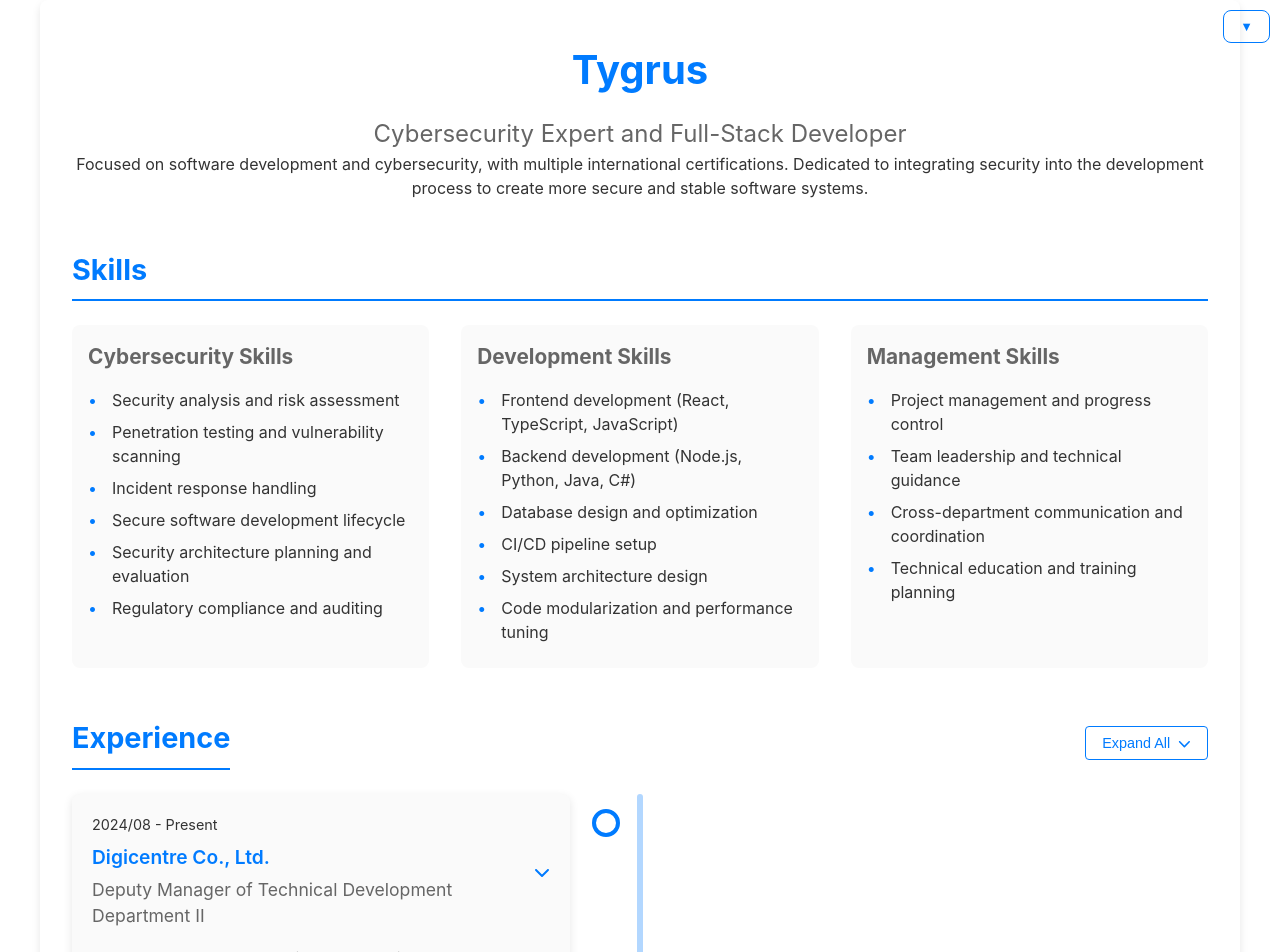
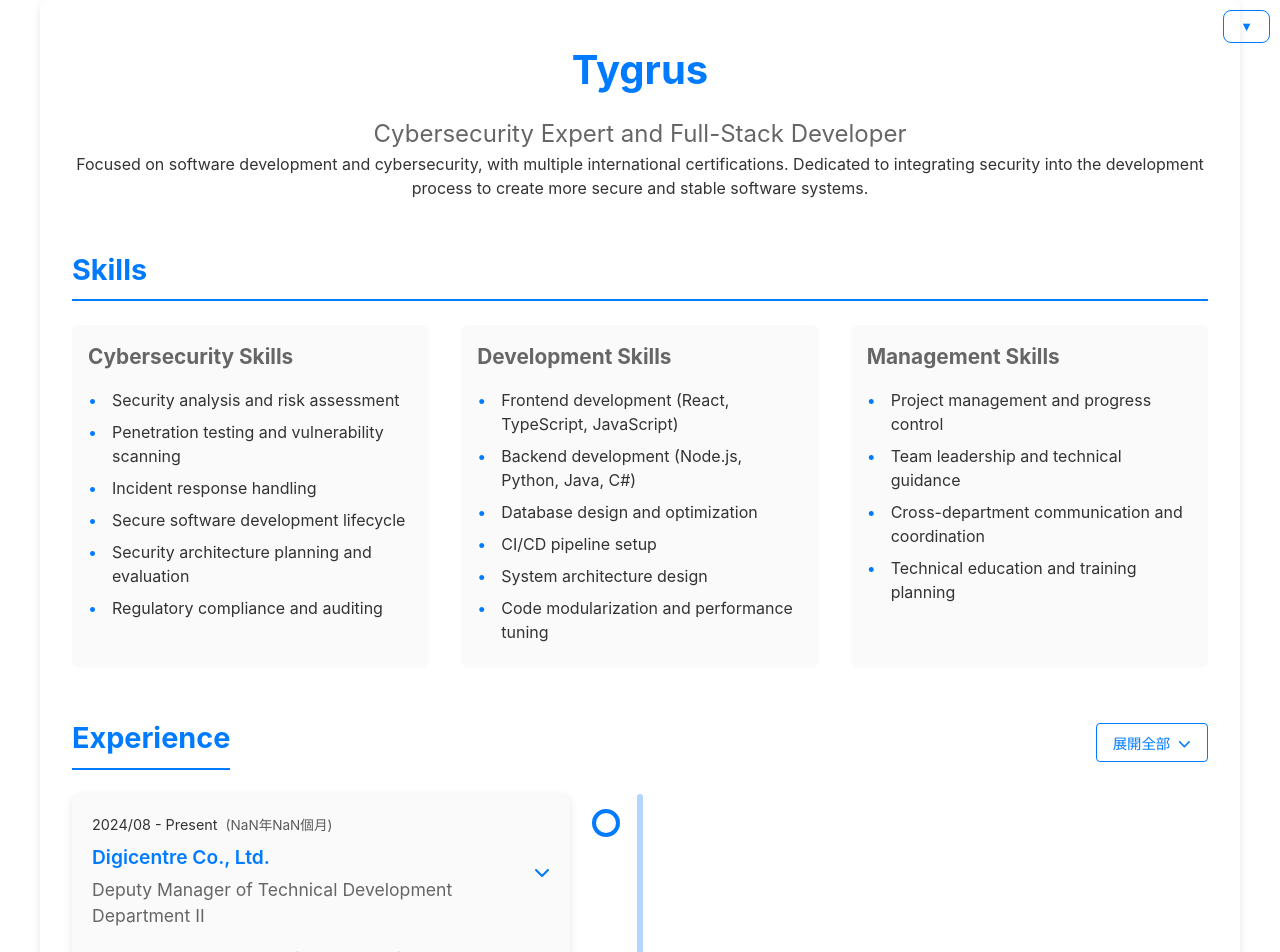
Before and after one commit to Lung-Yu/Lung-Yu.github.io, a React (Vite) app: page /cv in a window 1280 px wide. Shown: the top 952 px of the page. Built offline with nearby package versions, Linux system fonts and the light colour scheme.

Commit message:
feat: 新增經驗年限計算與格式化顯示，改善履歷內容可讀性

```diff
--- a/src/features/cv/components/CV.tsx
+++ b/src/features/cv/components/CV.tsx
@@ -38,6 +38,27 @@ const CV = () => {
     setAllEducationExpanded(!allEducationExpanded);
   };
 
+  const calculateExperienceYears = (period: string): { years: number; months: number } => {
+    const [start, end] = period.split(' - ');
+    const startDate = new Date(start.replace('/', '-'));
+    const endDate = end === '現在' ? new Date() : new Date(end.replace('/', '-'));
+
+    const diffTime = Math.abs(endDate.getTime() - startDate.getTime());
+    const totalMonths = Math.floor(diffTime / (1000 * 60 * 60 * 24 * 30.44));
+
+    return {
+      years: Math.floor(totalMonths / 12),
+      months: totalMonths % 12
+    };
+  };
+
+  const formatExperienceDuration = (duration: { years: number; months: number }): string => {
+    const { years, months } = duration;
+    if (years === 0) return `${months}個月`;
+    if (months === 0) return `${years}年`;
+    return `${years}年${months}個月`;
+  };
+
   if (isLoading) {
     return <div className="cv-container">Loading...</div>;
   }
@@ -57,6 +78,10 @@ const CV = () => {
   };
 
   const renderExperienceContent = (exp: any, index: number) => {
+    const duration = calculateExperienceYears(exp.period);
+    const durationText = formatExperienceDuration(duration);
+    const isCurrentJob = exp.period.includes('現在');
+
     if (exp.brief && exp.details) {
       return (
         <div
@@ -64,9 +89,17 @@ const CV = () => {
           onClick={() => toggleExperience(index)}
         >
           <div className="experience-summary">
-            <div className="experience-date">{exp.period}</div>
-            <div className="experience-company">{exp.company}</div>
-            <div className="experience-position">{exp.position}</div>
+            <div className="experience-header">
+              <div className="experience-date">
+                {exp.period}
+                <span className="experience-duration">
+                  ({durationText})
+                  {isCurrentJob && <span className="current-job-badge">目前</span>}
+                </span>
+              </div>
+              <div className="experience-company">{exp.company}</div>
+              <div className="experience-position">{exp.position}</div>
+            </div>
             <FontAwesomeIcon
               icon={faChevronDown}
               className={`toggle-icon ${(expandedExp === index || expandedExp === -1) ? 'expanded' : ''}`}
--- a/src/features/cv/styles/CV.css
+++ b/src/features/cv/styles/CV.css
@@ -651,3 +651,39 @@
 .expand-all-button.expanded .toggle-icon {
   transform: rotate(180deg);
 }
+
+.experience-header {
+  position: relative;
+  width: 100%;
+}
+
+.experience-duration {
+  margin-left: 0.5rem;
+  font-size: 0.85rem;
+  color: var(--color-text-light);
+  opacity: 0.8;
+}
+
+.current-job-badge {
+  display: inline-block;
+  margin-left: 0.5rem;
+  padding: 0.15rem 0.5rem;
+  background-color: var(--color-primary);
+  color: white;
+  font-size: 0.75rem;
+  font-weight: 500;
+  border-radius: 10px;
+  animation: pulse 2s infinite;
+}
+
+@keyframes pulse {
+  0% {
+    box-shadow: 0 0 0 0 rgba(var(--color-primary-rgb), 0.4);
+  }
+  70% {
+    box-shadow: 0 0 0 6px rgba(var(--color-primary-rgb), 0);
+  }
+  100% {
+    box-shadow: 0 0 0 0 rgba(var(--color-primary-rgb), 0);
+  }
+}
--- a/src/i18n/locales/en/cv.json
+++ b/src/i18n/locales/en/cv.json
@@ -7,10 +7,6 @@
     "experience": "Experience",
     "education": "Education",
     "conferences": "Conferences"
-  },
-  "actions": {
-    "expandAll": "Expand All",
-    "collapseAll": "Collapse All"
   },
   "skills": [
     {
@@ -69,7 +65,7 @@
     {
       "company": "Digicentre Co., Ltd.",
       "position": "Deputy Manager of Software Development Security Department",
-      "period": "2023/04 - 2024/07",
+      "period": "2021/09 - 2024/07",
       "brief": [
         "DevSecOps Process Optimization",
         "Security Tools Integration"
--- a/src/i18n/locales/zh-TW/cv.json
+++ b/src/i18n/locales/zh-TW/cv.json
@@ -69,7 +69,7 @@
     {
       "company": "果核數位股份有限公司",
       "position": "軟體開發安全部 副理",
-      "period": "2023/04 - 2024/07",
+      "period": "2021/09 - 2024/07",
       "brief": [
         "DevSecOps 流程優化與推廣",
         "安全工具整合自動化"
@@ -89,7 +89,7 @@
     },
     {
       "company": "PwC Taiwan",
-      "position": "安全顧問",
+      "position": "風險與控制部門 顧問",
       "period": "2020/09 - 2021/09",
       "brief": [
         "金融業資安評估與法遵稽核",
```
